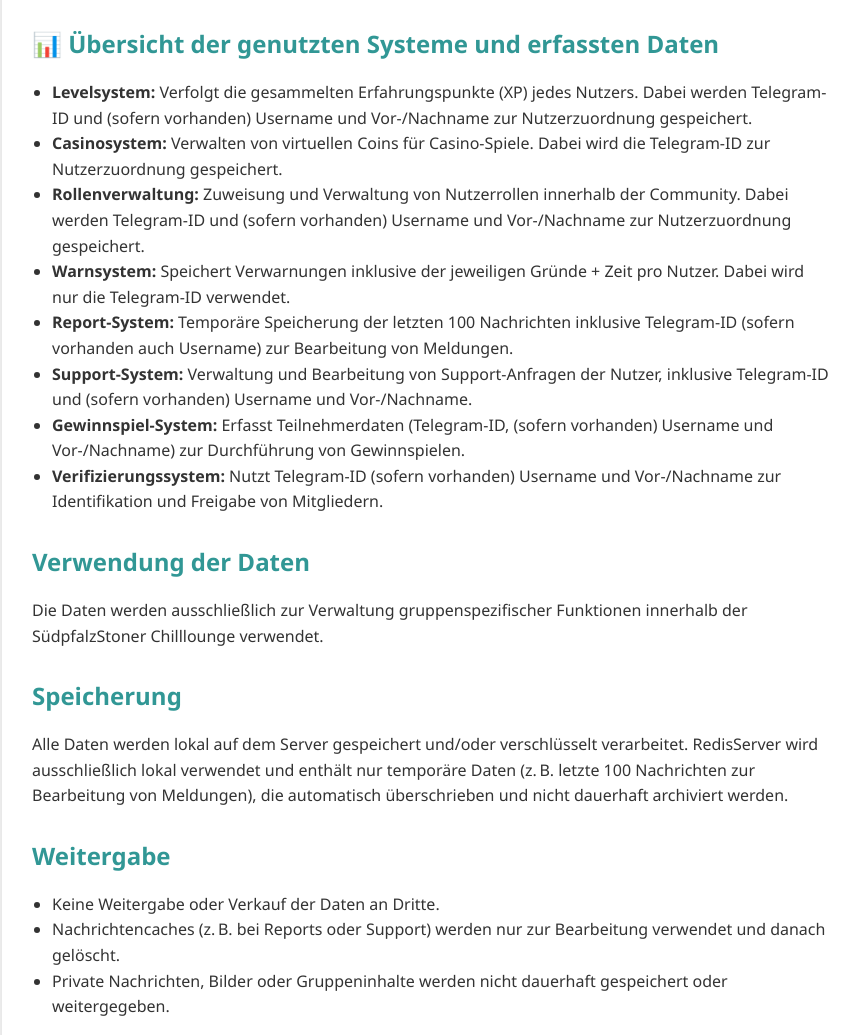
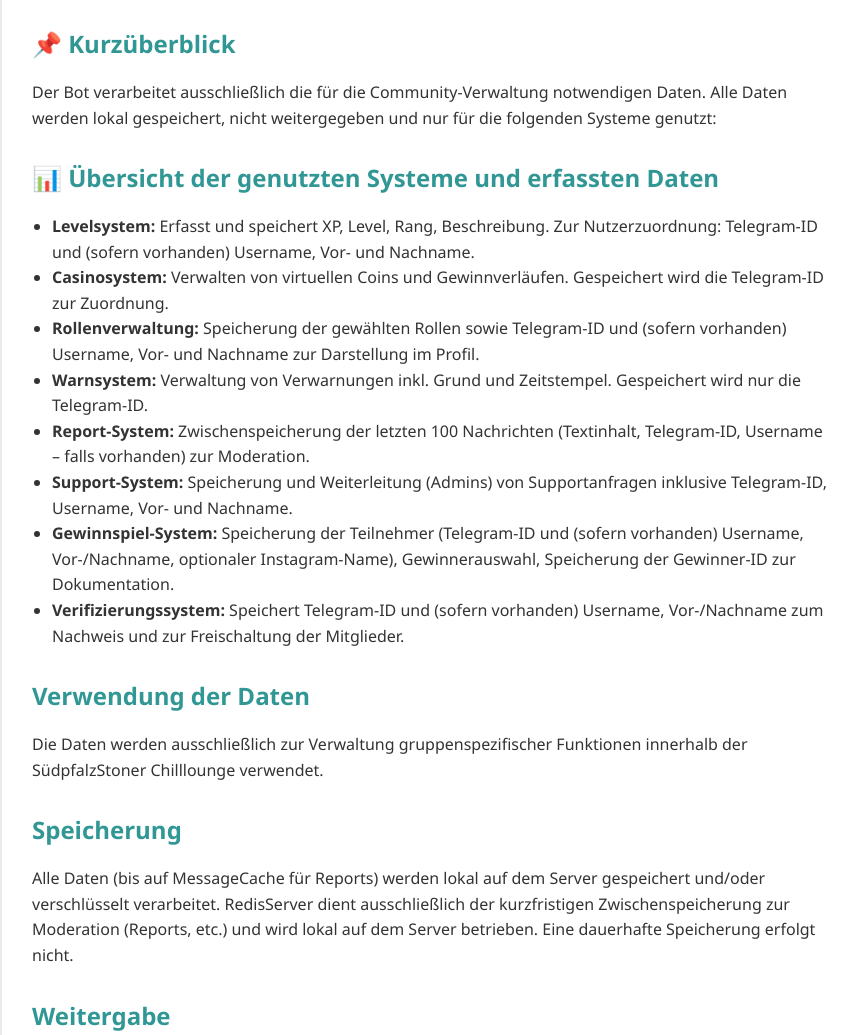
Before and after one commit to SMNFL/stonermod-privacy-policy, a plain HTML site: page index.html in a window 1280 px wide. Shown: the part 200-1235 px from the top of the page, without its empty margins (208-1067 px from the left). Drawn offline with Linux system fonts and the light colour scheme.

Commit message:
update for newer and correct privacy policy

```diff
--- a/index.html
+++ b/index.html
@@ -52,24 +52,25 @@
         <h1 style="word-break: break-word;">📜 Datenschutzerklärung</h1>
 
         <p>Dieser Bot 🤖<a href="https://t.me/StonerMOD_bot" target="_blank">StonerMOD Bot</a> ("SüdpfalzStoner Chilllounge Bot") wird ausschließlich für die private Telegram-Community 🌿<a href="https://t.me/SuedpfalzStonerChilllounge" target="_blank">SüdpfalzStonerChilllounge</a> betrieben.</p>
-
+        <h2>📌 Kurzüberblick</h2>
+        <p>Der Bot verarbeitet ausschließlich die für die Community-Verwaltung notwendigen Daten. Alle Daten werden lokal gespeichert, nicht weitergegeben und nur für die folgenden Systeme genutzt:</p>
         <h2>📊 Übersicht der genutzten Systeme und erfassten Daten</h2>
         <ul>
-            <li><strong>Levelsystem:</strong> Verfolgt die gesammelten Erfahrungspunkte (XP) jedes Nutzers. Dabei werden Telegram-ID und (sofern vorhanden) Username und Vor-/Nachname zur Nutzerzuordnung gespeichert.</li>
-            <li><strong>Casinosystem:</strong> Verwalten von virtuellen Coins für Casino-Spiele. Dabei wird die Telegram-ID zur Nutzerzuordnung gespeichert.</li>
-            <li><strong>Rollenverwaltung:</strong> Zuweisung und Verwaltung von Nutzerrollen innerhalb der Community. Dabei werden Telegram-ID und (sofern vorhanden) Username und Vor-/Nachname zur Nutzerzuordnung gespeichert.</li>
-            <li><strong>Warnsystem:</strong> Speichert Verwarnungen inklusive der jeweiligen Gründe + Zeit pro Nutzer. Dabei wird nur die Telegram-ID verwendet.</li>
-            <li><strong>Report-System:</strong> Temporäre Speicherung der letzten 100 Nachrichten inklusive Telegram-ID (sofern vorhanden auch Username) zur Bearbeitung von Meldungen.</li>
-            <li><strong>Support-System:</strong> Verwaltung und Bearbeitung von Support-Anfragen der Nutzer, inklusive Telegram-ID und (sofern vorhanden) Username und Vor-/Nachname.</li>
-            <li><strong>Gewinnspiel-System:</strong> Erfasst Teilnehmerdaten (Telegram-ID, (sofern vorhanden) Username und Vor-/Nachname) zur Durchführung von Gewinnspielen.</li>
-            <li><strong>Verifizierungssystem:</strong> Nutzt Telegram-ID (sofern vorhanden) Username und Vor-/Nachname zur Identifikation und Freigabe von Mitgliedern.</li>
+            <li><strong>Levelsystem:</strong> Erfasst und speichert XP, Level, Rang, Beschreibung. Zur Nutzerzuordnung: Telegram-ID und (sofern vorhanden) Username, Vor- und Nachname.</li>
+            <li><strong>Casinosystem:</strong> Verwalten von virtuellen Coins und Gewinnverläufen. Gespeichert wird die Telegram-ID zur Zuordnung.</li>
+            <li><strong>Rollenverwaltung:</strong> Speicherung der gewählten Rollen sowie Telegram-ID und (sofern vorhanden) Username, Vor- und Nachname zur Darstellung im Profil.</li>
+            <li><strong>Warnsystem:</strong> Verwaltung von Verwarnungen inkl. Grund und Zeitstempel. Gespeichert wird nur die Telegram-ID.</li>
+            <li><strong>Report-System:</strong> Zwischenspeicherung der letzten 100 Nachrichten (Textinhalt, Telegram-ID, Username – falls vorhanden) zur Moderation.</li>
+            <li><strong>Support-System:</strong> Speicherung und Weiterleitung (Admins) von Supportanfragen inklusive Telegram-ID, Username, Vor- und Nachname.</li>
+            <li><strong>Gewinnspiel-System:</strong> Speicherung der Teilnehmer (Telegram-ID und (sofern vorhanden) Username, Vor-/Nachname, optionaler Instagram-Name), Gewinnerauswahl, Speicherung der Gewinner-ID zur Dokumentation.</li>
+            <li><strong>Verifizierungssystem:</strong> Speichert Telegram-ID und (sofern vorhanden) Username, Vor-/Nachname zum Nachweis und zur Freischaltung der Mitglieder.</li>
         </ul>
 
         <h2>Verwendung der Daten</h2>
         <p>Die Daten werden ausschließlich zur Verwaltung gruppenspezifischer Funktionen innerhalb der SüdpfalzStoner Chilllounge verwendet.</p>
 
         <h2>Speicherung</h2>
-        <p>Alle Daten werden lokal auf dem Server gespeichert und/oder verschlüsselt verarbeitet. RedisServer wird ausschließlich lokal verwendet und enthält nur temporäre Daten (z. B. letzte 100 Nachrichten zur Bearbeitung von Meldungen), die automatisch überschrieben und nicht dauerhaft archiviert werden.</p>
+        <p>Alle Daten (bis auf MessageCache für Reports) werden lokal auf dem Server gespeichert und/oder verschlüsselt verarbeitet. RedisServer dient ausschließlich der kurzfristigen Zwischenspeicherung zur Moderation (Reports, etc.) und wird lokal auf dem Server betrieben. Eine dauerhafte Speicherung erfolgt nicht.</p>
 
         <h2>Weitergabe</h2>
         <ul>
@@ -86,7 +87,7 @@
         </ul>
 
         <h2>Zustimmung</h2>
-        <p>Mit der Nutzung dieses Bots erklärst du dich mit der beschriebenen Datenverarbeitung einverstanden.</p>
+        <p>Mit der Nutzung dieses Bots erklärst du dich gemäß dieser Datenschutzerklärung mit der beschriebenen Verarbeitung deiner Daten einverstanden.</p>
 
         <h2>Kontakt</h2>
         <p>Bei Fragen oder Anliegen bitte den Support-Channel der Community kontaktieren. 🌿</p>
```
